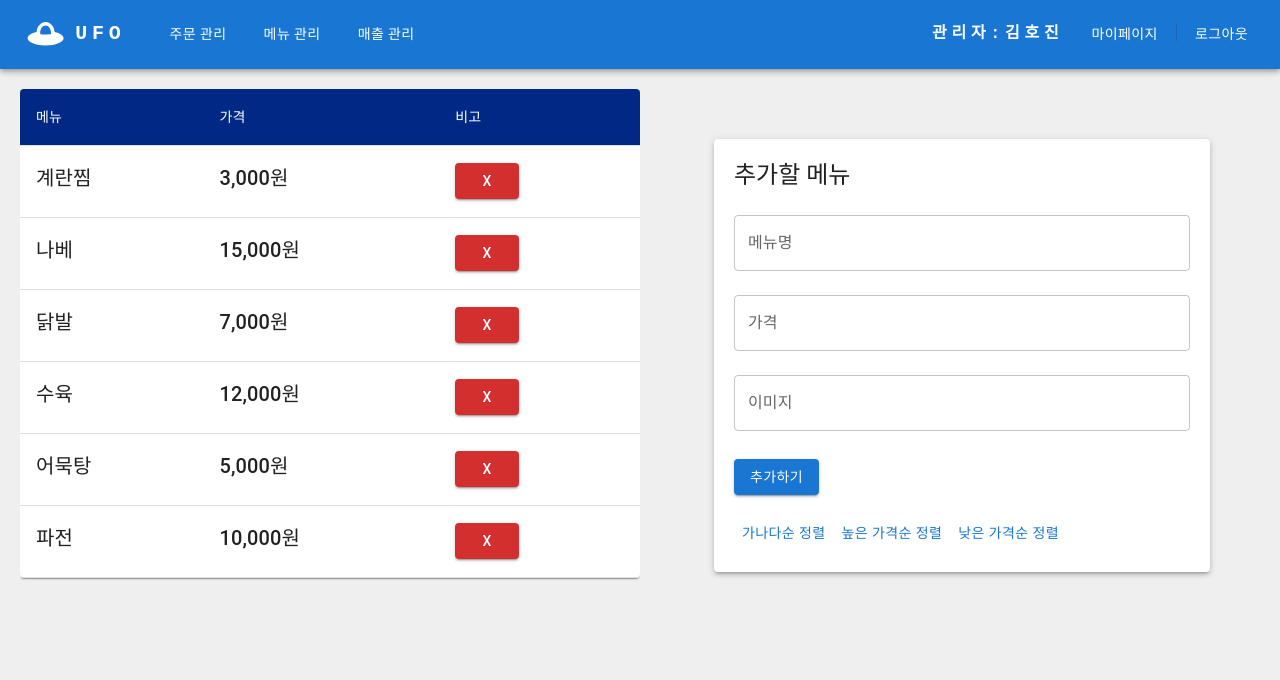
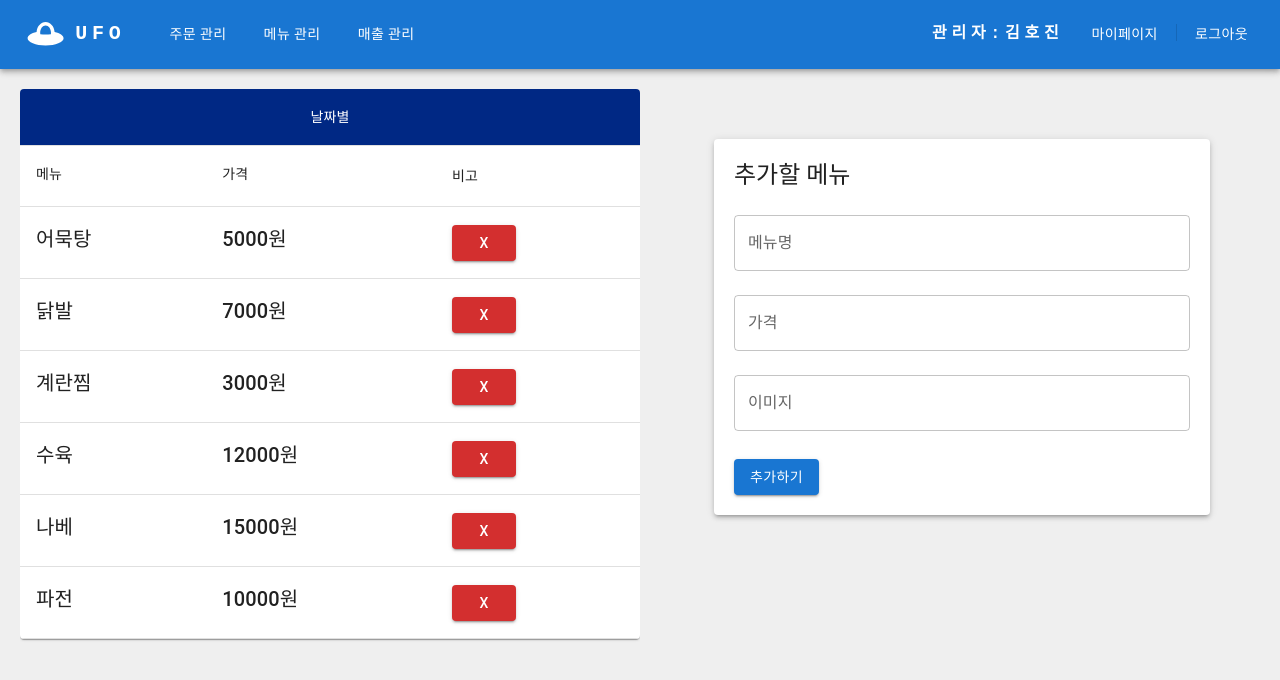
Before and after one commit to UFO-System/ufo-front, a React (Vite) app: page /RecipeManage in a window 1280 px wide. Shown: the top 680 px of the page. Built offline with nearby package versions, Linux system fonts and the light colour scheme.

Commit message:
Feat: 메뉴관리 정렬 구현, index기준에서 메뉴이름 기준 삭제로 수정 및 변경

```diff
--- a/src/components/Desktop/RecipeManagePage/RecipeManage.jsx
+++ b/src/components/Desktop/RecipeManagePage/RecipeManage.jsx
@@ -1,4 +1,4 @@
-import React, { useState, useEffect } from 'react';
+import React, { useState } from "react";
 import {
   Table,
   TableBody,
@@ -10,138 +10,179 @@ import {
   Paper,
   Button,
   Typography,
-} from '@mui/material';
+  TableSortLabel,
+} from "@mui/material";
 
 const RecipeManage = () => {
-  const [menus, setMenus] = useState([
-    // 임의 투입
-    { name: '어묵탕', price: '5,000원', image: '어묵탕 이미지 경로', addedDate: new Date() },
-    { name: '닭발', price: '7,000원', image: '닭발 이미지 경로', addedDate: new Date() },
-    { name: '계란찜', price: '3,000원', image: '계란찜 이미지 경로', addedDate: new Date() },
-    { name: '수육', price: '12,000원', image: '수육 이미지 경로', addedDate: new Date() },
-    { name: '나베', price: '15,000원', image: '나베 이미지 경로', addedDate: new Date() },
-    { name: '파전', price: '10,000원', image: '파전 이미지 경로', addedDate: new Date() },
-    // 다른 메뉴도 같은 형식으로 추가
+  const [data, setData] = useState([
+    {
+      name: "어묵탕",
+      price: 5000,
+      image: "어묵탕 이미지 경로",
+      addedDate: new Date(),
+    },
+    {
+      name: "닭발",
+      price: 7000,
+      image: "닭발 이미지 경로",
+      addedDate: new Date(),
+    },
+    {
+      name: "계란찜",
+      price: 3000,
+      image: "계란찜 이미지 경로",
+      addedDate: new Date(),
+    },
+    {
+      name: "수육",
+      price: 12000,
+      image: "수육 이미지 경로",
+      addedDate: new Date(),
+    },
+    {
+      name: "나베",
+      price: 15000,
+      image: "나베 이미지 경로",
+      addedDate: new Date(),
+    },
+    {
+      name: "파전",
+      price: 10000,
+      image: "파전 이미지 경로",
+      addedDate: new Date(),
+    },
   ]);
-  const [sortType, setSortType] = useState('name');
 
-  // 가나다 순으로 정렬
-  const sortMenusByName = () => {
-    const sortedMenus = [...menus].sort((a, b) => a.name.localeCompare(b.name));
-    setMenus(sortedMenus);
-    setSortType('name');
+  const [order, setOrder] = useState("asc");
+  const [orderBy, setOrderBy] = useState("");
+
+  const handleRequestSort = (property) => {
+    let newOrderBy = property;
+    let newOrder = "desc";
+
+    if (orderBy === property && order === "desc") {
+      newOrder = "asc";
+    }
+
+    setOrder(newOrder);
+    setOrderBy(newOrderBy);
   };
 
-  // 가격 높은 순으로 정렬
-  const sortMenusByHighPrice = () => {
-    const sortedMenus = [...menus].sort((a, b) => priceToNumber(b.price) - priceToNumber(a.price));
-    setMenus(sortedMenus);
-    setSortType('highPrice');
+  const descendingComparator = (a, b, orderBy) => {
+    if (b[orderBy] < a[orderBy]) return -1;
+    if (b[orderBy] > a[orderBy]) return 1;
+    return 0;
   };
 
-  // 가격 낮은 순으로 정렬
-  const sortMenusByLowPrice = () => {
-    const sortedMenus = [...menus].sort((a, b) => priceToNumber(a.price) - priceToNumber(b.price));
-    setMenus(sortedMenus);
-    setSortType('lowPrice');
+  const stableSort = (array, comparator) => {
+    const stabilizedThis = array.map((el, index) => [el, index]);
+    stabilizedThis.sort((a, b) => {
+      const order = comparator(a[0], b[0]);
+      if (order !== 0) return order;
+      return a[1] - b[1];
+    });
+    return stabilizedThis.map((el) => el[0]);
   };
 
-  // 정렬 방식에 따라 새로운 정렬을 수행
-  useEffect(() => {
-    if (sortType === 'name') {
-      sortMenusByName();
-    } else if (sortType === 'highPrice') {
-      sortMenusByHighPrice();
-    } else if (sortType === 'lowPrice') {
-      sortMenusByLowPrice();
-    }
-  }, [sortType]);
-
-  // 쉼표와 '원'을 제거하고 숫자로 변환하는 함수 (가격 비교위한 구현)
-  const priceToNumber = (price) => {
-    return parseFloat(price.replace(/[^\d]/g, ''));
+  const getComparator = (order, orderBy) => {
+    return order === "desc"
+      ? (a, b) => descendingComparator(a, b, orderBy)
+      : (a, b) => -descendingComparator(a, b, orderBy);
   };
 
-  const [newMenu, setNewMenu] = useState('');
-  const [newPrice, setNewPrice] = useState('');
-  const [newImage, setNewImage] = useState('');
+  const menus = stableSort(data, getComparator(order, orderBy));
 
-  const handleDelete = (index) => {
-    // 확인 창 출력
-    const confirmDelete = window.confirm('정말로 삭제하시겠습니까?');
+  const [newMenu, setNewMenu] = useState("");
+  const [newPrice, setNewPrice] = useState("");
+  const [newImage, setNewImage] = useState("");
 
+  const handleDelete = (name) => {
+    const confirmDelete = window.confirm("정말로 삭제하시겠습니까?");
     if (confirmDelete) {
-      const updatedMenus = [...menus];
-      updatedMenus.splice(index, 1);
-      setMenus(updatedMenus);
+      const updatedMenus = data.filter((menu) => menu.name !== name);
+      setData(updatedMenus);
     }
   };
 
   const handleAddMenu = () => {
-    // 모든 필드 입력 창 출력
     if (
-      newMenu.trim() === '' ||
-      newPrice.trim() === '' ||
-      newImage.trim() === ''
+      newMenu.trim() === "" ||
+      newPrice.trim() === "" ||
+      newImage.trim() === ""
     ) {
-      alert('모든 필드를 입력하세요.');
+      alert("모든 필드를 입력하세요.");
       return;
     }
 
-    // 추가할 메뉴 중복일 시 접근 막기 (0517 기능 추가)
-    const isDuplicateMenu = menus.some(menu => menu.name === newMenu);
+    const isDuplicateMenu = menus.some((menu) => menu.name === newMenu);
     if (isDuplicateMenu) {
-      alert('이미 존재하는 메뉴입니다.');
+      alert("이미 존재하는 메뉴입니다.");
       return;
     }
 
-    // 가격에 쉼표 추가해서 저장하기 (0517 기능 추가)
     const formattedPrice = new Intl.NumberFormat().format(parseFloat(newPrice));
 
-    const updatedMenu = { name: newMenu, price: formattedPrice + '원', image: newImage, addedDate: new Date() };
+    const updatedMenu = {
+      name: newMenu,
+      price: formattedPrice,
+      image: newImage,
+      addedDate: new Date(),
+    };
 
-    const updatedMenus = [
-      ...menus,
-      updatedMenu
-    ];
+    const updatedMenus = [...data, updatedMenu];
 
-    setMenus(updatedMenus);
+    setData(updatedMenus);
 
-    setNewMenu('');
-    setNewPrice('');
-    setNewImage('');
+    setNewMenu("");
+    setNewPrice("");
+    setNewImage("");
   };
 
   return (
-    <div // 현재메뉴 출력 div
+    <div
       style={{
-        display: 'flex',
-        justifyContent: 'space-between',
-        width: '100%',
+        display: "flex",
+        justifyContent: "space-between",
+        width: "100%",
       }}
     >
-      <div style={{ width: '50%', height: '80vh', overflow: 'auto' }}>
+      <div style={{ width: "50%", height: "80vh", overflow: "auto" }}>
         <TableContainer component={Paper}>
           <Table>
             <TableHead>
               <TableRow>
                 <TableCell
-                  style={{ backgroundColor: '#002884', color: 'white' }}
+                  colSpan={3}
+                  align="center"
+                  sx={{ backgroundColor: "#002884", color: "white" }}
+                >
+                  날짜별
+                </TableCell>
+              </TableRow>
+              <TableRow>
+                <TableCell>
+                  <TableSortLabel
+                    active={orderBy === "name"}
+                    direction={orderBy === "name" ? order : "asc"}
+                    onClick={() => handleRequestSort("name")}
                   >
                     <Typography variant="h7" gutterBottom>
                       메뉴
                     </Typography>
+                  </TableSortLabel>
                 </TableCell>
-                <TableCell
-                  style={{ backgroundColor: '#002884', color: 'white' }}
+                <TableCell>
+                  <TableSortLabel
+                    active={orderBy === "price"}
+                    direction={orderBy === "price" ? order : "asc"}
+                    onClick={() => handleRequestSort("price")}
                   >
                     <Typography variant="h7" gutterBottom>
                       가격
                     </Typography>
+                  </TableSortLabel>
                 </TableCell>
-                <TableCell
-                  style={{ backgroundColor: '#002884', color: 'white' }}
-                >
+                <TableCell>
                   <Typography variant="h7" gutterBottom>
                     비고
                   </Typography>
@@ -149,8 +190,8 @@ const RecipeManage = () => {
               </TableRow>
             </TableHead>
             <TableBody>
-              {menus.map((menu, index) => (
-                <TableRow key={index}>
+              {menus.map((menu) => (
+                <TableRow key={menu.name}>
                   <TableCell>
                     <Typography variant="h6" gutterBottom>
                       {menu.name}
@@ -158,12 +199,12 @@ const RecipeManage = () => {
                   </TableCell>
                   <TableCell>
                     <Typography variant="h6" gutterBottom>
-                      {menu.price}
+                      {menu.price}원
                     </Typography>
                   </TableCell>
                   <TableCell>
                     <Button
-                      onClick={() => handleDelete(index)}
+                      onClick={() => handleDelete(menu.name)}
                       variant="contained"
                       color="error"
                     >
@@ -177,10 +218,8 @@ const RecipeManage = () => {
         </TableContainer>
       </div>
 
-      <div // 추가할 메뉴 출력 div
-      style={{ width: '40%', margin: '50px' }}
-      >
-        <Paper elevation={3} style={{ padding: '20px' }}>
+      <div style={{ width: "40%", margin: "50px" }}>
+        <Paper elevation={3} style={{ padding: "20px" }}>
           <Typography variant="h5" gutterBottom>
             추가할 메뉴
           </Typography>
@@ -209,15 +248,10 @@ const RecipeManage = () => {
             onClick={handleAddMenu}
             variant="contained"
             color="primary"
-            style={{ marginTop: '20px' }}
+            style={{ marginTop: "20px" }}
           >
             추가하기
           </Button>
-          <div style={{ marginTop: '20px' }}>
-            <Button onClick={sortMenusByName}>가나다순 정렬</Button>
-            <Button onClick={sortMenusByHighPrice}>높은 가격순 정렬</Button>
-            <Button onClick={sortMenusByLowPrice}>낮은 가격순 정렬</Button>
-          </div>
         </Paper>
       </div>
     </div>
```
Lines whose indentation alone changed are shown as unchanged.
